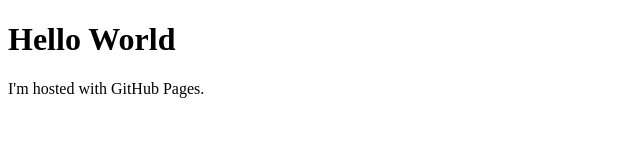
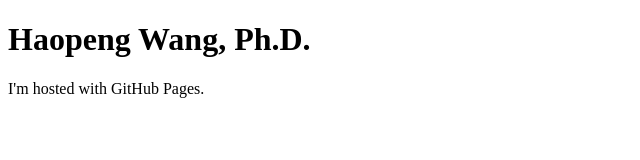
Before and after one commit to whpwhp010/whpwhp010.github.io, a plain HTML site: page index.html in a window 1280 px wide. Shown: the whole page, without its empty margins (0-640 px from the left). Drawn offline with Linux system fonts and the light colour scheme.

Commit message:
Update index.html

```diff
--- a/index.html
+++ b/index.html
@@ -1,7 +1,7 @@
 <!DOCTYPE html>
 <html>
 <body>
-<h1>Hello World</h1>
+<h1>Haopeng Wang, Ph.D.</h1>
 <p>I'm hosted with GitHub Pages.</p>
 </body>
 </html>
```
